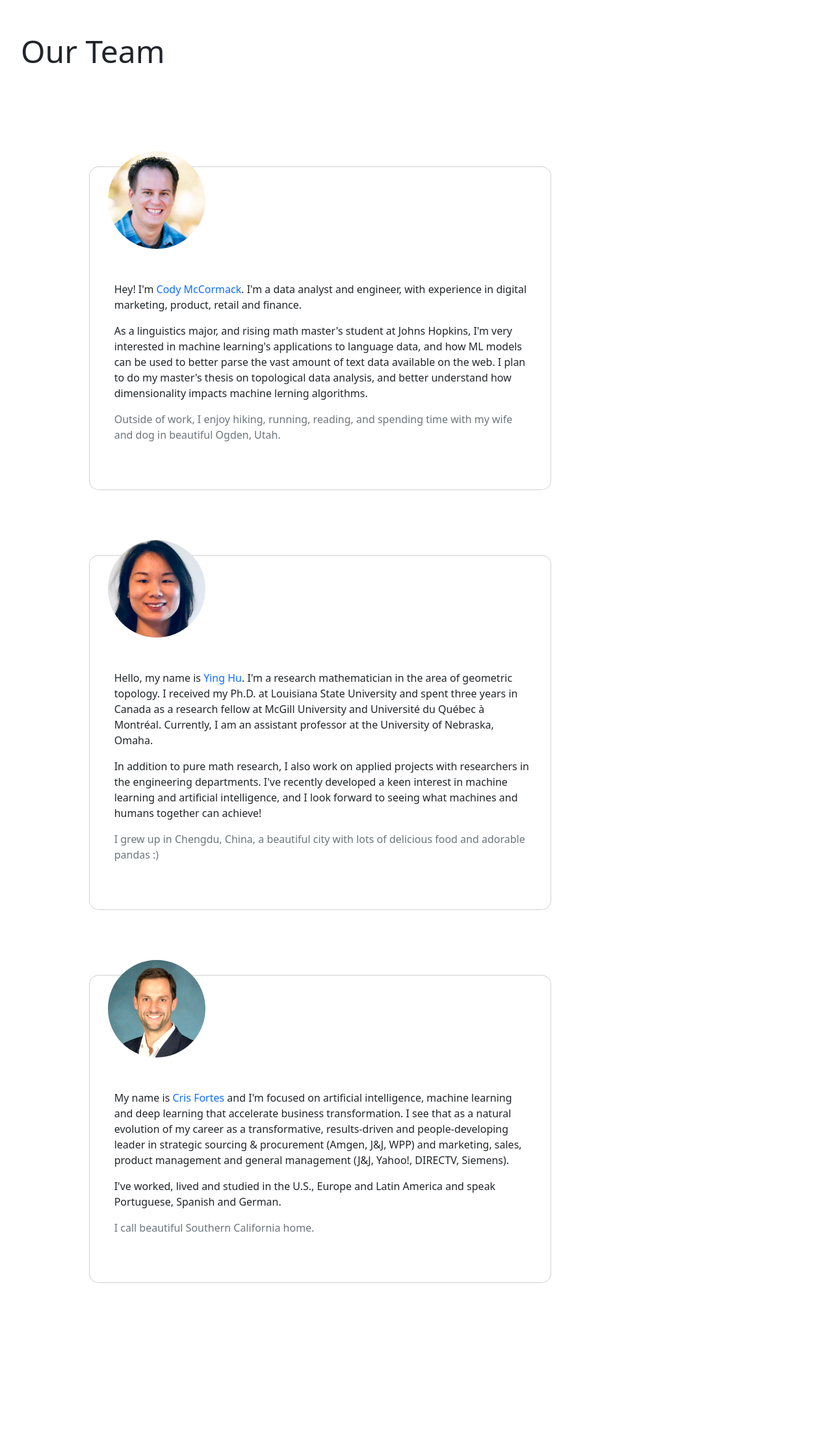
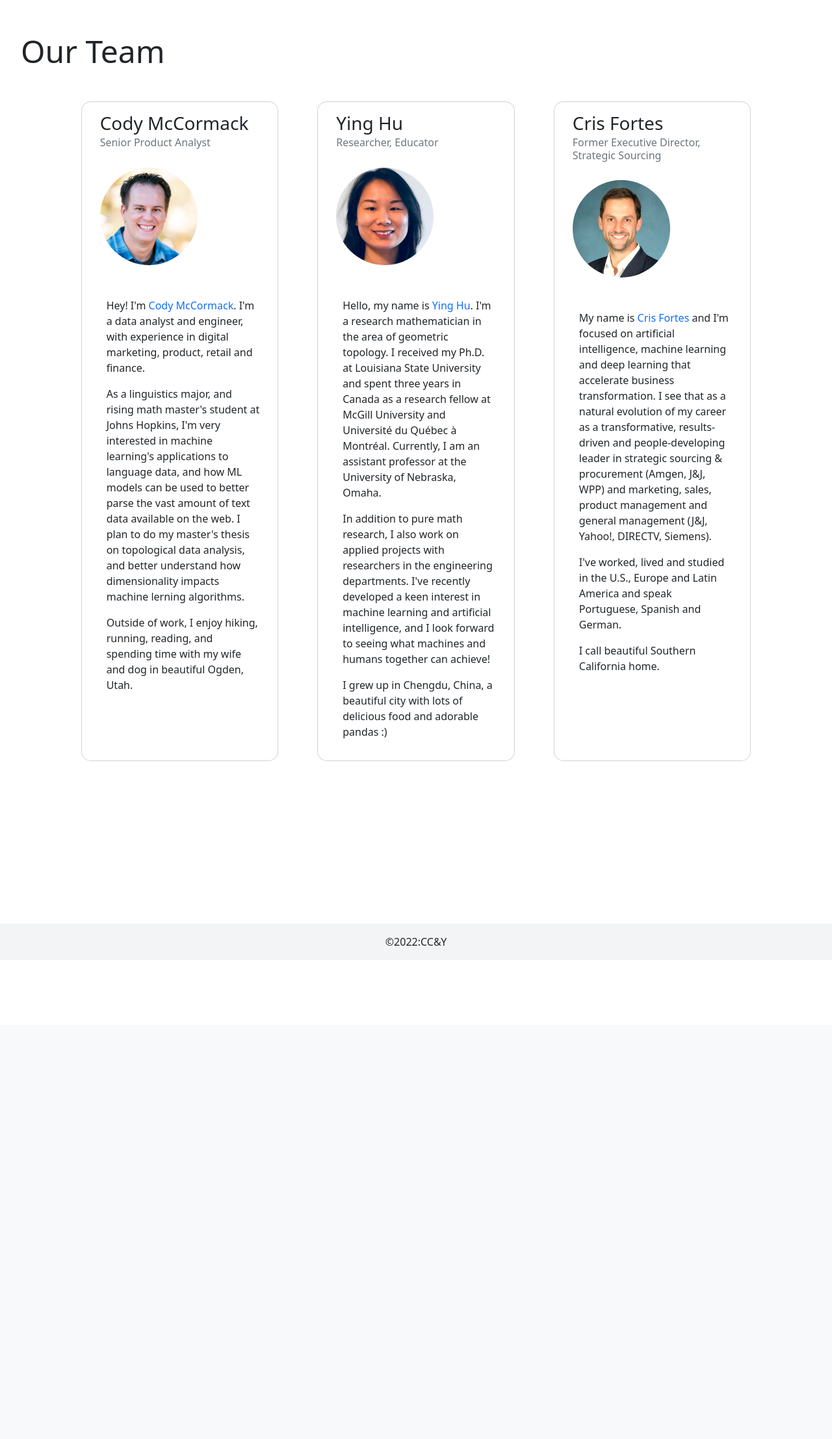
Before and after one commit to LaplaceCherub/glg-project, a Flask app: page /team/ in a window 1280 px wide. Shown: the part 73-2287 px from the top of the page at 65% size. After the commit the page ends 1528 px from the top, so only its background shows below. Run offline with Flask 2, Linux system fonts and the light colour scheme; some libraries are stand-ins or nearby versions.

Commit message:
webpage updates according to teammates' suggestions

```diff
--- a/flask_app/static/styles.css
+++ b/flask_app/static/styles.css
@@ -79,21 +79,18 @@ a:link {
 .profile img {
     width: 150px;
     height: 150px;
-    border-radius: 50%
+    border-radius: 50%;
+    margin-top: 20px;
 }
 
 .profile-text {
     margin: 50px auto 10px 10px;
 }
+
 .card {
     border-radius: 15px;
     margin-left: 30px;
     margin-right: 30px;
-}
-
-.card-body {
-    position: relative;
-    bottom: 40px;
 }
 
 .header {
--- a/flask_app/templates/base.html
+++ b/flask_app/templates/base.html
@@ -60,9 +60,4 @@
   <!-- Copyright -->
 </footer>
 
-
-<script src="https://code.jquery.com/jquery-3.4.1.slim.min.js" integrity="sha384-J6qa4849blE2+poT4WnyKhv5vZF5SrPo0iEjwBvKU7imGFAV0wwj1yYfoRSJoZ+n" crossorigin="anonymous"></script>
-<script src="https://cdn.jsdelivr.net/npm/popper.js@1.16.0/dist/umd/popper.min.js" integrity="sha384-Q6E9RHvbIyZFJoft+2mJbHaEWldlvI9IOYy5n3zV9zzTtmI3UksdQRVvoxMfooAo" crossorigin="anonymous"></script>
-<script src="https://stackpath.bootstrapcdn.com/bootstrap/4.4.1/js/bootstrap.min.js" integrity="sha384-wfSDF2E50Y2D1uUdj0O3uMBJnjuUD4Ih7YwaYd1iqfktj0Uod8GCExl3Og8ifwB6" crossorigin="anonymous"></script>
-
 </html>
--- a/flask_app/templates/team.html
+++ b/flask_app/templates/team.html
@@ -7,30 +7,28 @@ Our Team
 {%endblock%}
 
 {%block content%}
-<div class='container mx-auto mt-5 col-md-10 mt-100'>
-
-
+<div class='mx-auto mt-5 col-md-10 mt-100'>
   <div class="row">
-    <div class="card col-md-8 mt-100">
-      <div class="card-content">
+    <div class="card col-sm">
         <div class="card-body">
+           <h3 class="card-title">Cody McCormack</h3>
+           <h6 class="card-subtitle mb-2 text-muted">Senior Product Analyst</h6>
           <div class="profile"> <img src="../static/cody_mccormack.png"> </div>
           <div class="profile-text">
             <p>Hey! I'm <a href="https://www.linkedin.com/in/codymccormack/">Cody McCormack</a>. I'm a data analyst and engineer, with experience in digital marketing, product, retail and finance.</p>
             <p>As a linguistics major, and rising math master's student at Johns Hopkins, I'm very interested in machine learning's applications to language data, and how ML models can be used to better parse the vast amount of text data available on
               the web. I plan to do my master's thesis on topological data analysis, and better understand how dimensionality impacts machine lerning algorithms.</p>
-            <p>
-              <samll class="text-muted">Outside of work, I enjoy hiking, running, reading, and spending time with my wife and dog in beautiful Ogden, Utah.</samll>
+            <p>Outside of work, I enjoy hiking, running, reading, and spending time with my wife and dog in beautiful Ogden, Utah.
             </p>
           </div>
         </div>
-      </div>
     </div>
-  </div>
-  <div class="row">
-    <div class="card col-md-8 mt-100">
-      <div class="card-content">
+
+
+    <div class="card col-sm">
         <div class="card-body">
+        <h3 class="card-title">Ying Hu</h3>
+           <h6 class="card-subtitle mb-2 text-muted">Researcher, Educator</h6>
           <div class="profile"> <img src="../static/ying_hu.png"> </div>
           <div class="profile-text">
             <p>Hello, my name is <a href="https://www.linkedin.com/in/ying-hu-math/">Ying Hu</a>. I'm a research mathematician in the area of geometric topology. I received my Ph.D. at Louisiana State University and spent three years in Canada as a research fellow at McGill University and Université du
@@ -38,29 +36,28 @@ Our Team
             <p>In addition to pure math research, I also work on applied projects with researchers in the engineering departments. I've recently developed a keen interest in machine learning and artificial intelligence, and I look forward to seeing
               what machines and humans together can achieve! </p>
             <p>
-              <samll class="text-muted">I grew up in Chengdu, China, a beautiful city with lots of delicious food and adorable pandas :)</samll>
+             I grew up in Chengdu, China, a beautiful city with lots of delicious food and adorable pandas :)
             </p>
           </div>
         </div>
-      </div>
     </div>
-  </div>
 
-  <div class="row">
-    <div class="card col-md-8 mt-100">
-      <div class="card-content">
+
+
+    <div class="card col-sm">
         <div class="card-body">
+            <h3 class="card-title">Cris Fortes</h3>
+            <h6 class="card-subtitle mb-2 text-muted">Former Executive Director, Strategic Sourcing</h6>
           <div class="profile"> <img src="../static/cris_fortes.png"> </div>
           <div class="profile-text">
             <p>My name is <a href="https://www.linkedin.com/in/crisfortes/">Cris Fortes</a> and I'm focused on artificial intelligence, machine learning and deep learning that accelerate business transformation. I see that as a natural evolution of my career as a transformative, results-driven and
               people-developing leader in strategic sourcing & procurement (Amgen, J&J, WPP) and marketing, sales, product management and general management (J&J, Yahoo!, DIRECTV, Siemens).</p>
             <p>I've worked, lived and studied in the U.S., Europe and Latin America and speak Portuguese, Spanish and German.</p>
             <p>
-              <samll class="text-muted">I call beautiful Southern California home.</samll>
+         I call beautiful Southern California home.
             </p>
           </div>
         </div>
-      </div>
     </div>
   </div>
 </div>
```
Also changed, not shown: flask_app/templates/index.html (+4 -3 lines), flask_app/templates/try.html (+22 -20 lines), flask_app/static/clustering_image.png.
